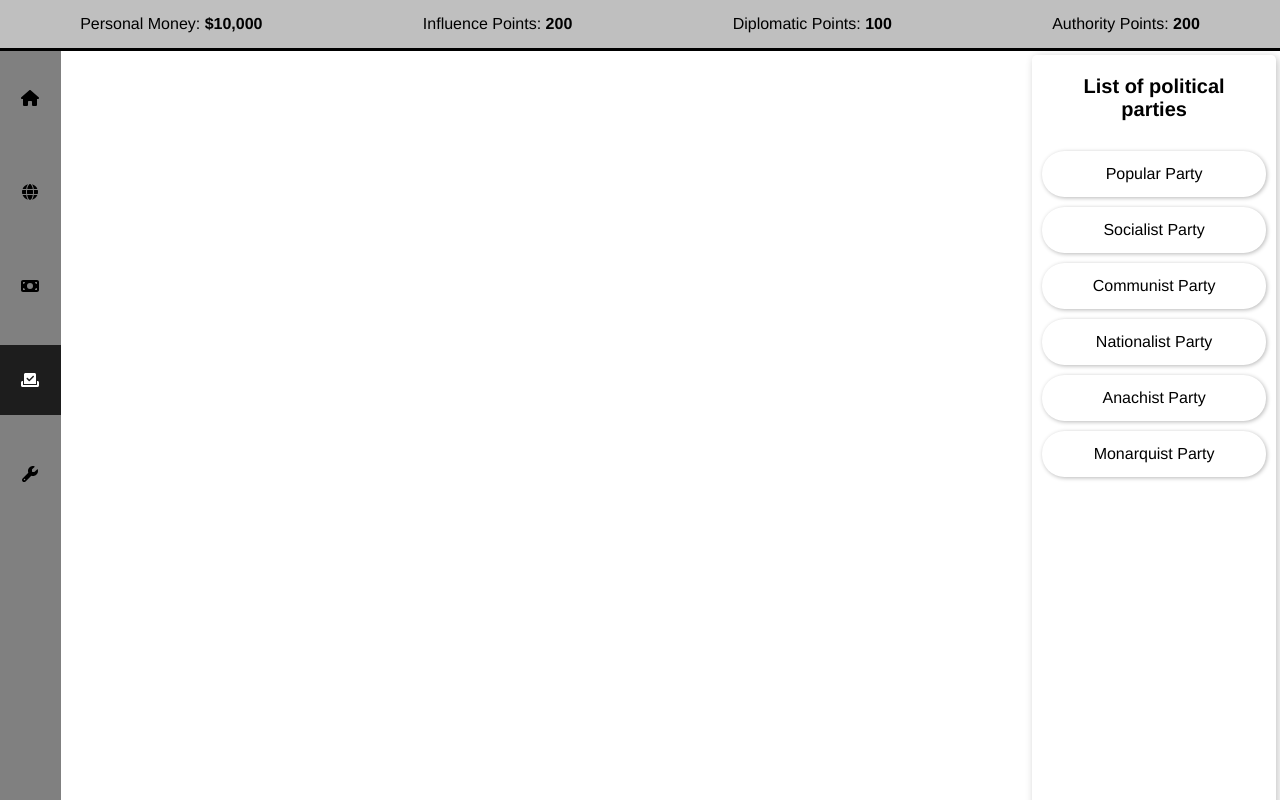
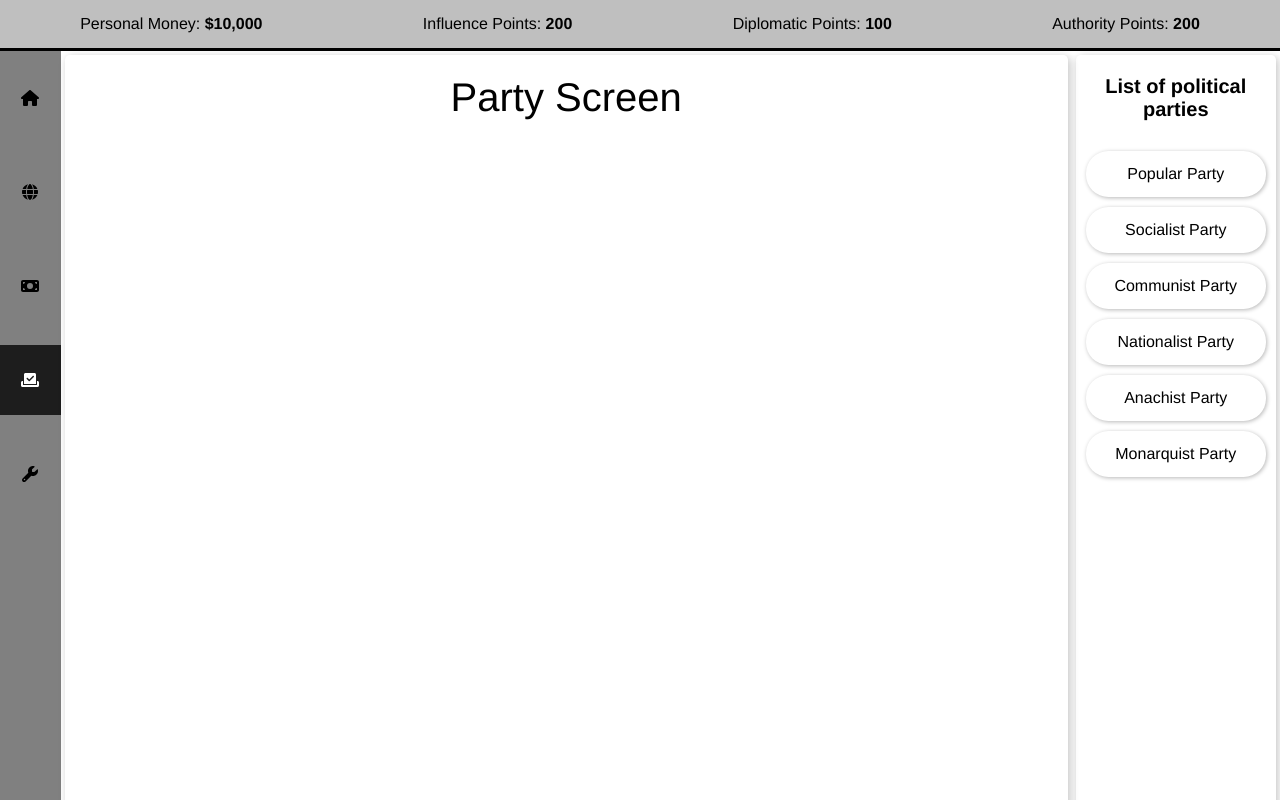
Before and after one commit to papiricoh/country_manager_game, a Vue app: page / in a window 1280 px wide. Both pictures are taken after a click on the element 30 px from the left and 380 px from the top of the page. Shown: the top 800 px of the page. Built offline with nearby package versions, Linux system fonts and the light colour scheme; what vue3-apexcharts would draw is missing.

Commit message:
Added screen funtionality

```diff
--- a/src/components/PoliticsPage.vue
+++ b/src/components/PoliticsPage.vue
@@ -20,13 +20,30 @@ export default {
     }
   },
   methods: {
+    getPartyByName(name) {
+      for (let index = 0; index < this.parties.length; index++) {
+        if(name == this.parties[index].name) {
+          return this.parties[index];
+        }
+      }
+      return null;
+    },
+    getPartyTitle() {
+      var party = this.getPartyByName(this.selectedParty)
+      if(party != null) {
+        return party.name;
+      }
+      return "Party Screen";
+    }
   }
 }
 </script>
 
 <template>
   <div class="flex-row space-b">
-    <div></div>
+    <div class="party_data box">
+      <div class="title">{{ getPartyTitle() }}</div>
+    </div>
     <div class="box side_box">
       <div class="subtitle">List of political parties</div>
       <ul class="party_list" >
--- a/src/css/main.css
+++ b/src/css/main.css
@@ -231,3 +231,14 @@ body {
 .selected:hover {
     background-color: rgba(5, 15, 107, 0.493);
 }
+
+.party_data {
+    width: 100%;
+    display: flex;
+    flex-direction: column;
+    justify-content: flex-start;
+    align-items: center;
+}
+.party_data > .title {
+    margin: 20px;
+}
```
